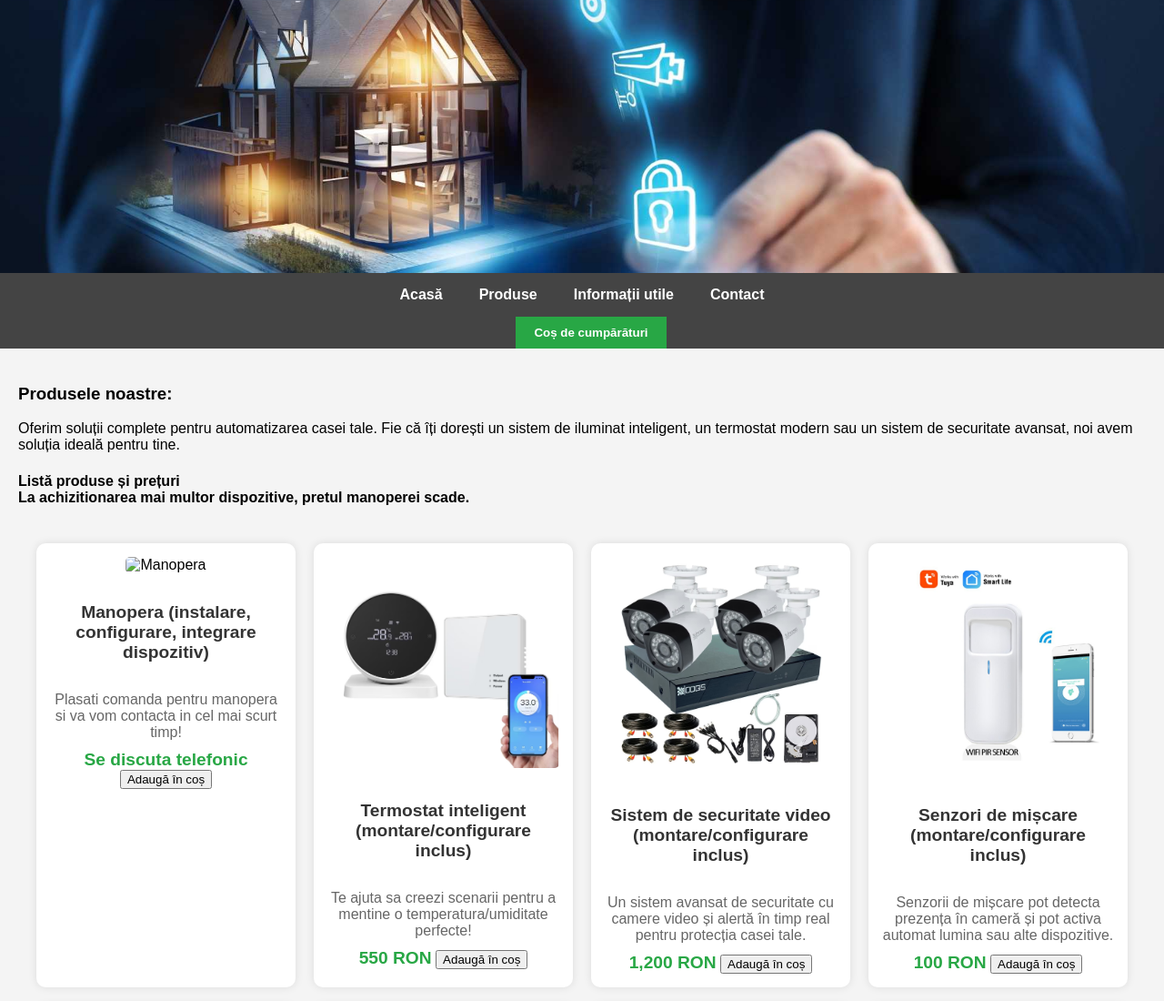
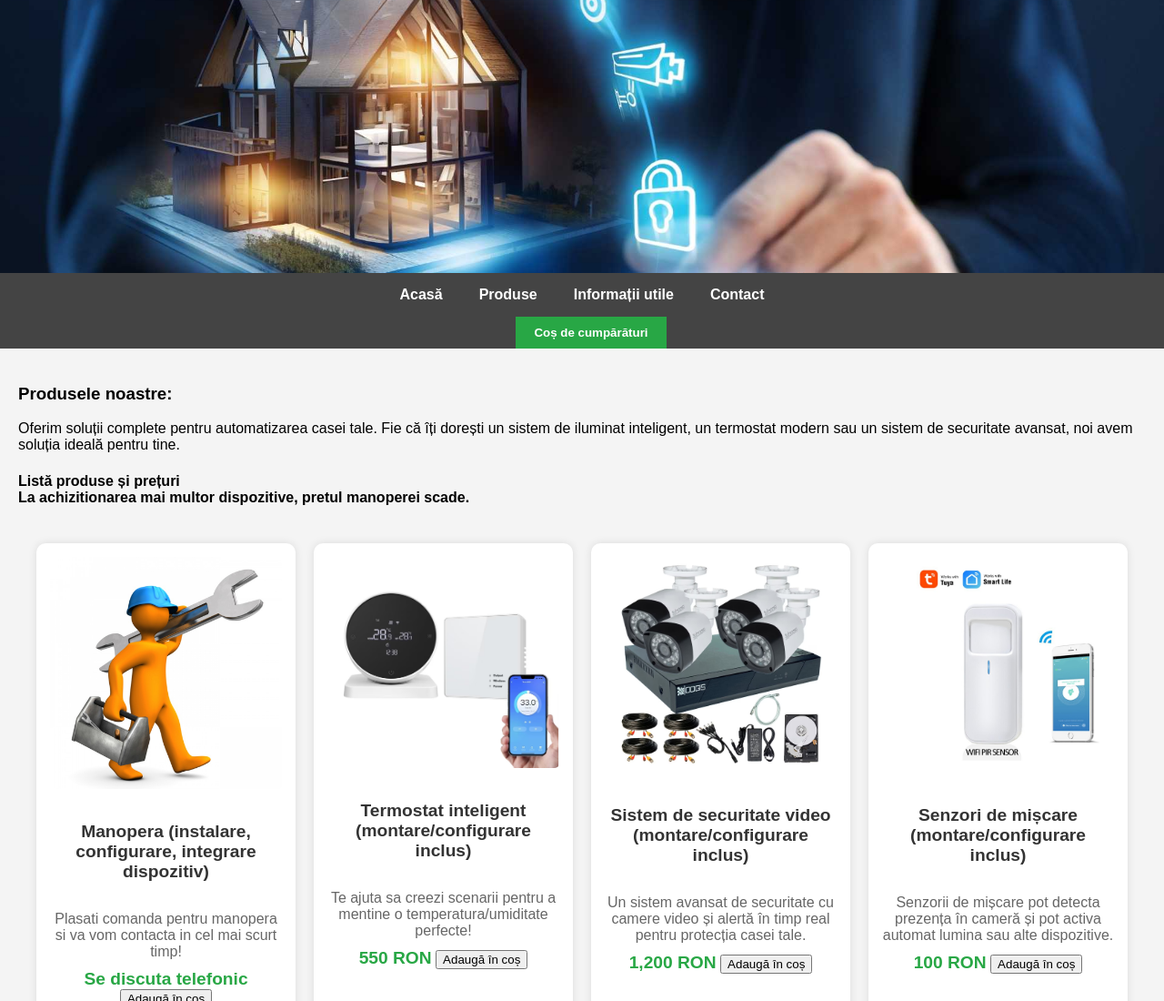
Before and after one commit to nenciug/teste, a plain HTML site: page produse.html in a window 1280 px wide. Shown: the top 1100 px of the page at 91% size. Drawn offline with Linux system fonts and the light colour scheme.

Commit message:
Update produse.html

```diff
--- a/produse.html
+++ b/produse.html
@@ -329,7 +329,7 @@
         <div class="product-container">
 
              <div class="product-item">
-                <img src="manoopera.png" alt="Manopera" class="product-image">
+                <img src="manopera.png" alt="Manopera" class="product-image">
                 <div class="product-info">
                     <h5>Manopera (instalare, configurare, integrare dispozitiv)</h5>
                     <p>Plasati comanda pentru manopera si va vom contacta in cel mai scurt timp!</p>
```
